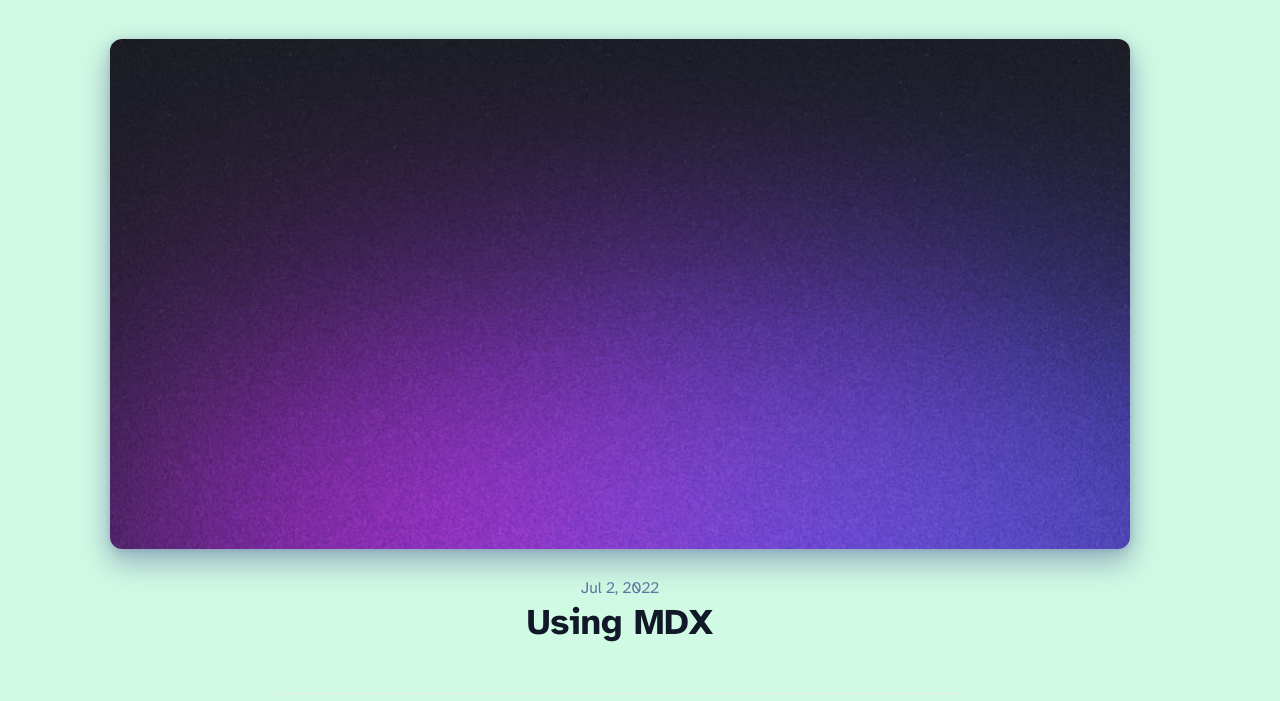
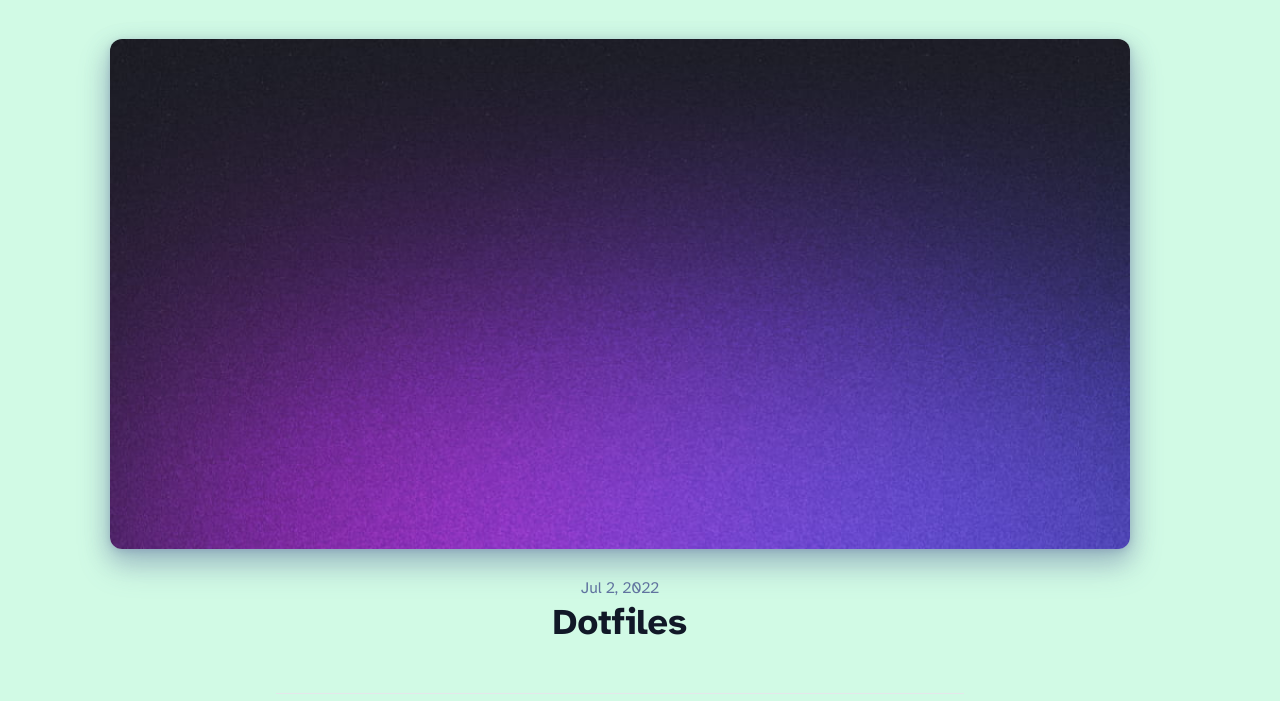
Before and after one commit to Vilos92/astro-greg, an Astro site: page /blog/dotfiles in a window 1280 px wide. Shown: the part 99-800 px from the top of the page. Built offline with nearby package versions, Linux system fonts and the light colour scheme; Astro itself is replaced by a stand-in of ours.

Commit message:
:wrench: Let dotfiles show

```diff
--- a/src/content/blog/dotfiles.md
+++ b/src/content/blog/dotfiles.md
@@ -1,5 +1,5 @@
 ---
-title: 'Using MDX'
+title: 'Dotfiles'
 description: 'Lorem ipsum dolor sit amet'
 pubDate: 'Jul 02 2022'
 heroImage: '/blog-placeholder-5.jpg'
```
